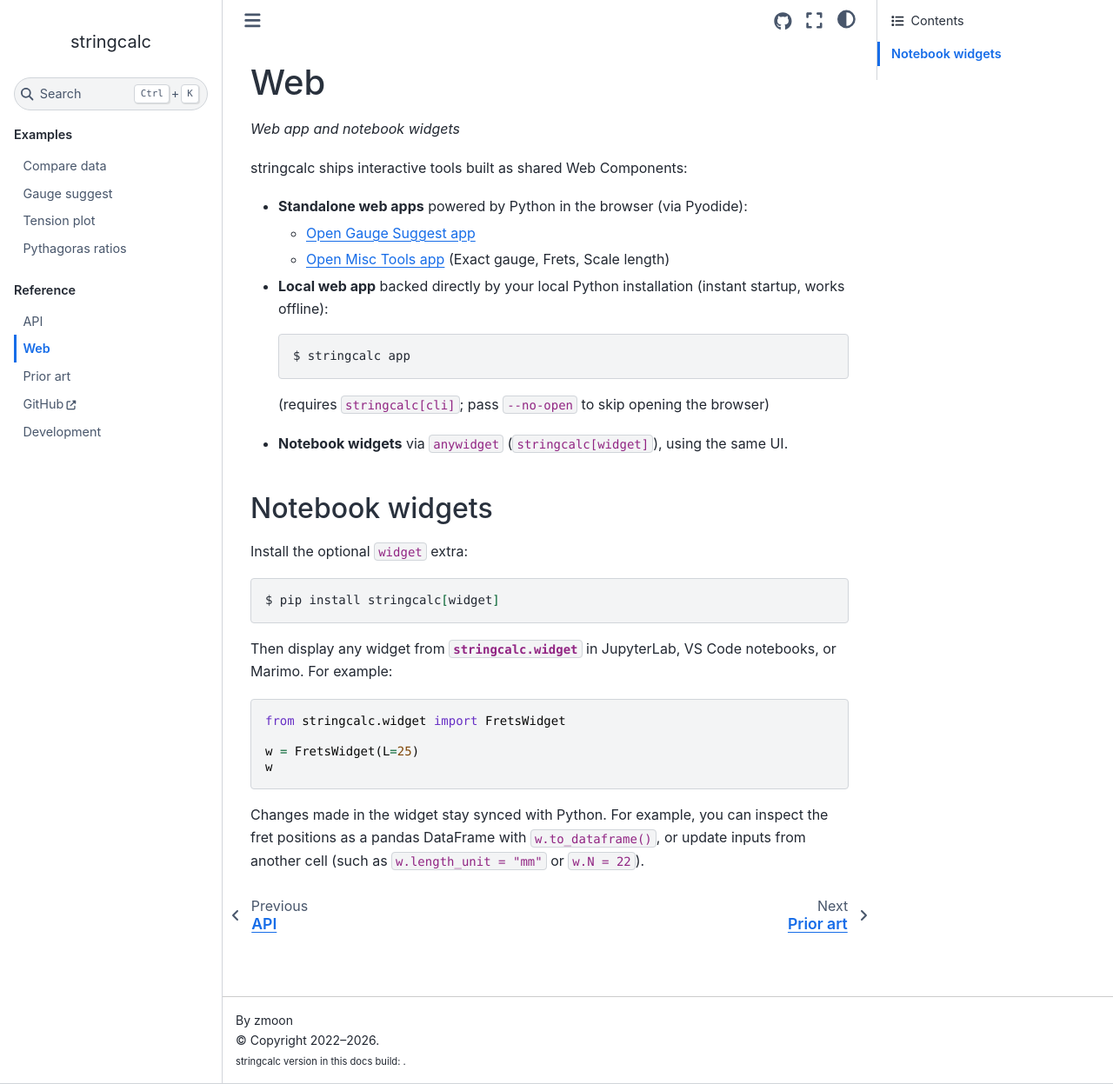
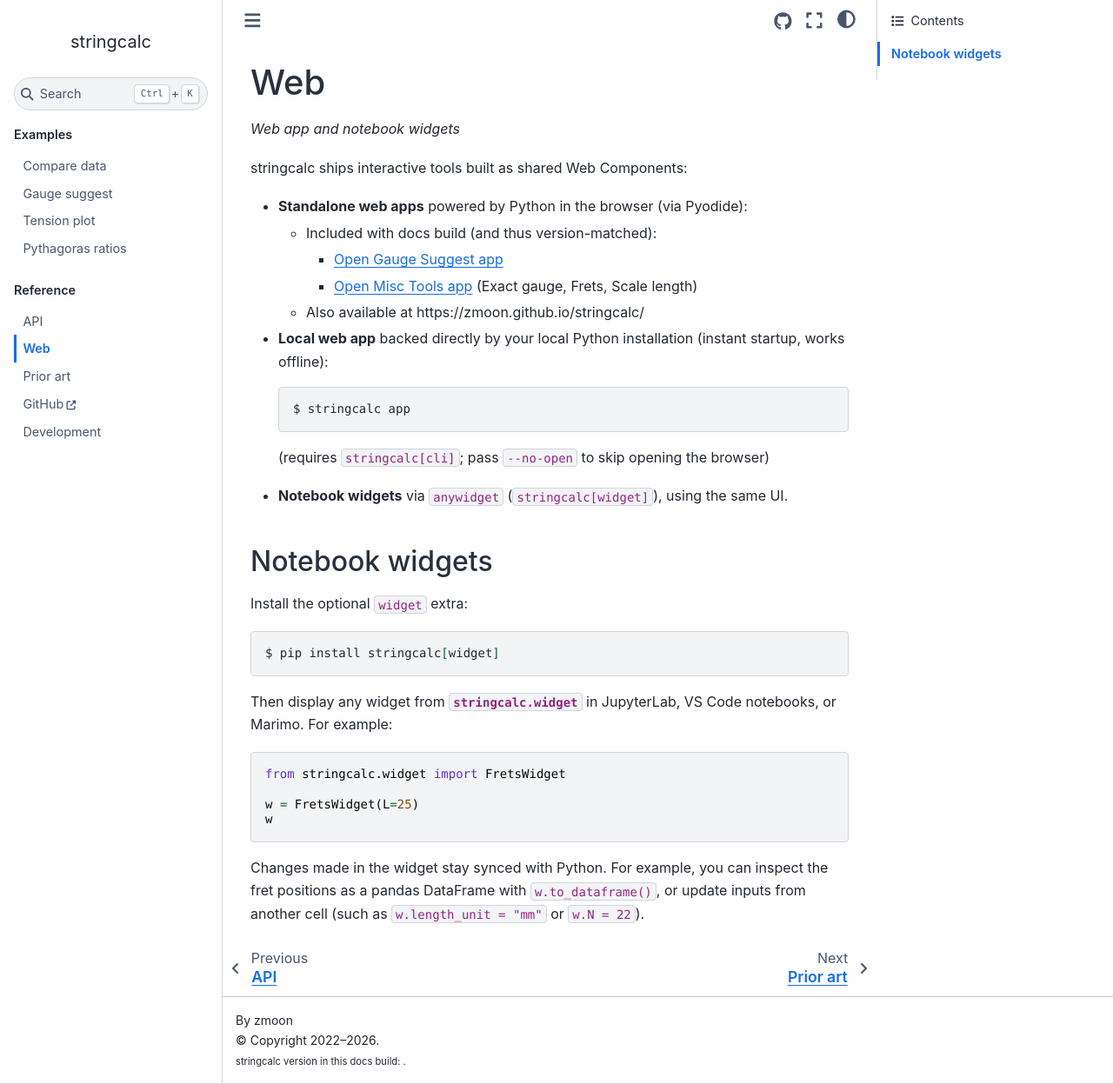
Before and after one commit to zmoon/stringcalc, a Sphinx documentation site: the page built from docs/web.md, in a window 1280 px wide and 1247 px high. Shown: the whole window at 87% size. Built offline with Sphinx 7.4.7 and the Sphinx Book theme 1.1.4, drawn with Linux system fonts in a browser that asks for light colours; pages that are not in the unit, such as notebooks, are missing from menus; the version number could not be read and is left out.

Commit message:
Include link to GH Pages in web doc

````diff
--- a/docs/web.md
+++ b/docs/web.md
@@ -6,8 +6,10 @@ stringcalc ships interactive tools built as shared Web Components:
 
 - **Standalone web apps** powered by Python in the browser (via Pyodide):
   <!-- Keep raw HTML <a> tags: Sphinx rewrites Markdown links to _static/ into _downloads/<hash>/, breaking relative JS/CSS paths. -->
-  - <a href="_static/app/index.html" target="_blank" rel="noopener">Open Gauge Suggest app</a>
-  - <a href="_static/app/misc.html" target="_blank" rel="noopener">Open Misc Tools app</a> (Exact gauge, Frets, Scale length)
+  - Included with docs build (and thus version-matched):
+    - <a href="_static/app/index.html" target="_blank" rel="noopener">Open Gauge Suggest app</a>
+    - <a href="_static/app/misc.html" target="_blank" rel="noopener">Open Misc Tools app</a> (Exact gauge, Frets, Scale length)
+  - Also available at https://zmoon.github.io/stringcalc/
 - **Local web app** backed directly by your local Python installation (instant startup, works offline):
   ```{code} console
   $ stringcalc app
````
